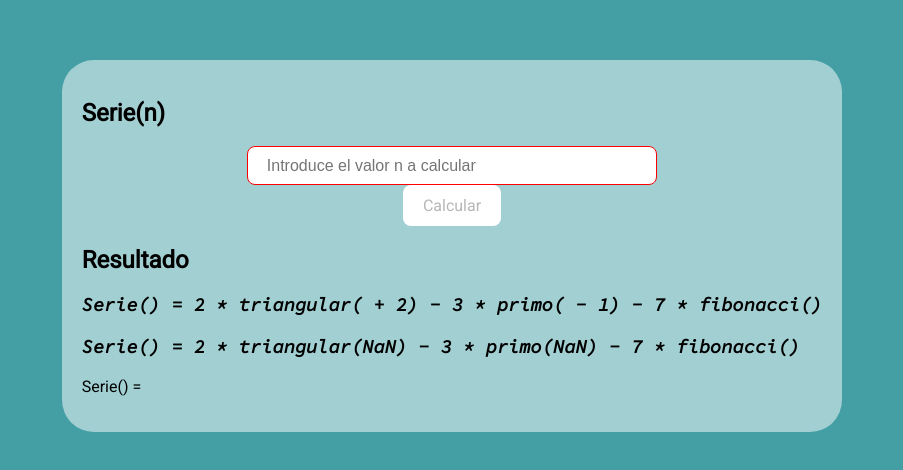
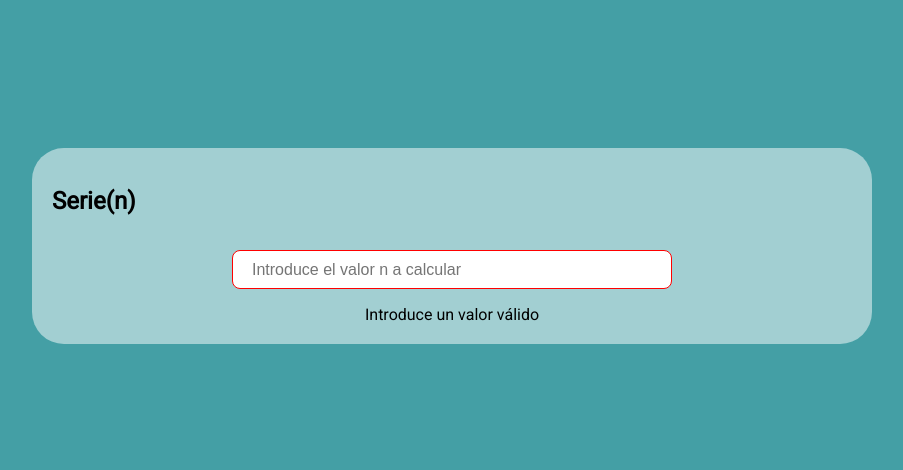
Before and after one commit to brenah00/ejercicio-serie, a React (Vite) app: page / in a window 1280 px wide. Shown: the part 154-624 px from the top of the page, without its empty margins (188-1091 px from the left). Built offline with nearby package versions, Linux system fonts and the light colour scheme.

Commit message:
Estilos y actualización de muestra de resultado

```diff
--- a/src/App.css
+++ b/src/App.css
@@ -1,16 +1,17 @@
 button {
   border-radius: 8px;
   border: 1px solid transparent;
+  margin-top: 1rem;
   padding: 0.6em 1.2em;
   font-size: 1em;
   font-weight: 500;
   font-family: inherit;
   background-color: #ffffff;
   cursor: pointer;
-  margin: auto;
 }
 input{
   width: 50%;
+  margin: 1rem;
   border-radius: 8px;
   border: 1px solid transparent;
   padding: 0.6em 1.2em;
@@ -28,6 +29,7 @@ button:hover {
 }
 
 section{
+  width: 50rem;
   background: rgba(255, 255, 255, 0.5);
   border-radius: 2rem;
   padding: 20px;
@@ -42,3 +44,6 @@ form{
   align-items: center;
   justify-content: center;
 }
+p{
+  margin: 0;
+}
--- a/src/App.jsx
+++ b/src/App.jsx
@@ -4,7 +4,7 @@ import './App.css'
 import { useState } from 'react';
 
 function App() {
-  const [number, setNumber] = useState();
+  const [number, setNumber] = useState(0);
   const [result, setResult] = useState();
   return (
     <section>
--- a/src/components/CalculationResult.jsx
+++ b/src/components/CalculationResult.jsx
@@ -1,14 +1,16 @@
 import PropTypes from 'prop-types';
 //import { primo, triangular } from './tools';
 
-export default function CalculationResult({numberInput, result}){
-    return(
-        <>{}
+export default function CalculationResult({ numberInput, result }) {
+    return (
+        <>{(result || parseInt(numberInput) > 0) && <>
             <h2>Resultado</h2>
             <h3>Serie({numberInput}) = 2 * triangular({numberInput} + 2) - 3 * primo({numberInput} - 1) - 7 * fibonacci({numberInput})</h3>
             <h3>Serie({numberInput}) = 2 * triangular({numberInput - (-2)}) - 3 * primo({numberInput - 1}) - 7 * fibonacci({numberInput})</h3>
             {/* <h3>Serie({numberInput}) = 2 * {triangular(numberInput - (-2))} - 3 * {primo(numberInput - 1)} - 7 * fibonacci({numberInput})</h3> */}
             <p>Serie({numberInput}) = {result}</p>
+        </>
+        }
         </>
     )
 }
--- a/src/components/NumberInputForm.jsx
+++ b/src/components/NumberInputForm.jsx
@@ -3,36 +3,33 @@ import PropTypes from 'prop-types';
 
 export default function SerieForm({ numberInput, setNumber, setResult }) {
   function handleInputChange(e) {
-    setNumber(e.target.value);
-  }
-  function calculation() {
-    console.log(numberInput);
+    const inputValue = e.target.value;
+    setNumber(inputValue);
+    if(parseInt(inputValue)> 0 && inputValue !== ''){
       try {
-      const result = serie(parseInt(numberInput));
+        const result = serie(parseInt(inputValue));
         setResult(result);
-    }
-    catch {
+      } catch {
         console.log('Ha ocurrido un error');
       }
+    }else{
+      setResult(undefined);
+    }
+  }
 
-  }
   return (
-    <>
     <article>
       <form>
-          <input type="number" onChange={handleInputChange}
+        <input
+          type="number"
+          onChange={handleInputChange}
           placeholder="Introduce el valor n a calcular"
-            className={numberInput >= 0 ? "" : "invalid-input"}
+          className={numberInput > 0 ? "" : "invalid-input"}
         />
-          { numberInput <= 0 ? <p>Introduce un valor válido</p> : null }
-          <button type="button" onClick={calculation}
-            className={numberInput >= 0 ? "btn-calculation" : "btn-disabled"}
-            disabled={numberInput >= 0 ? false : true}>Calcular</button>
+        {numberInput <= 0 && <p>Introduce un valor válido</p>}
       </form>
     </article>
-    </>
-
-  )
+  );
 }
 
 SerieForm.propTypes = {
--- a/src/main.jsx
+++ b/src/main.jsx
@@ -7,6 +7,5 @@ import './index.css'
 ReactDOM.createRoot(document.getElementById('root')).render(
   <React.StrictMode>
     <App />
-
   </React.StrictMode>,
 )
```
Lines whose indentation alone changed are shown as unchanged.
